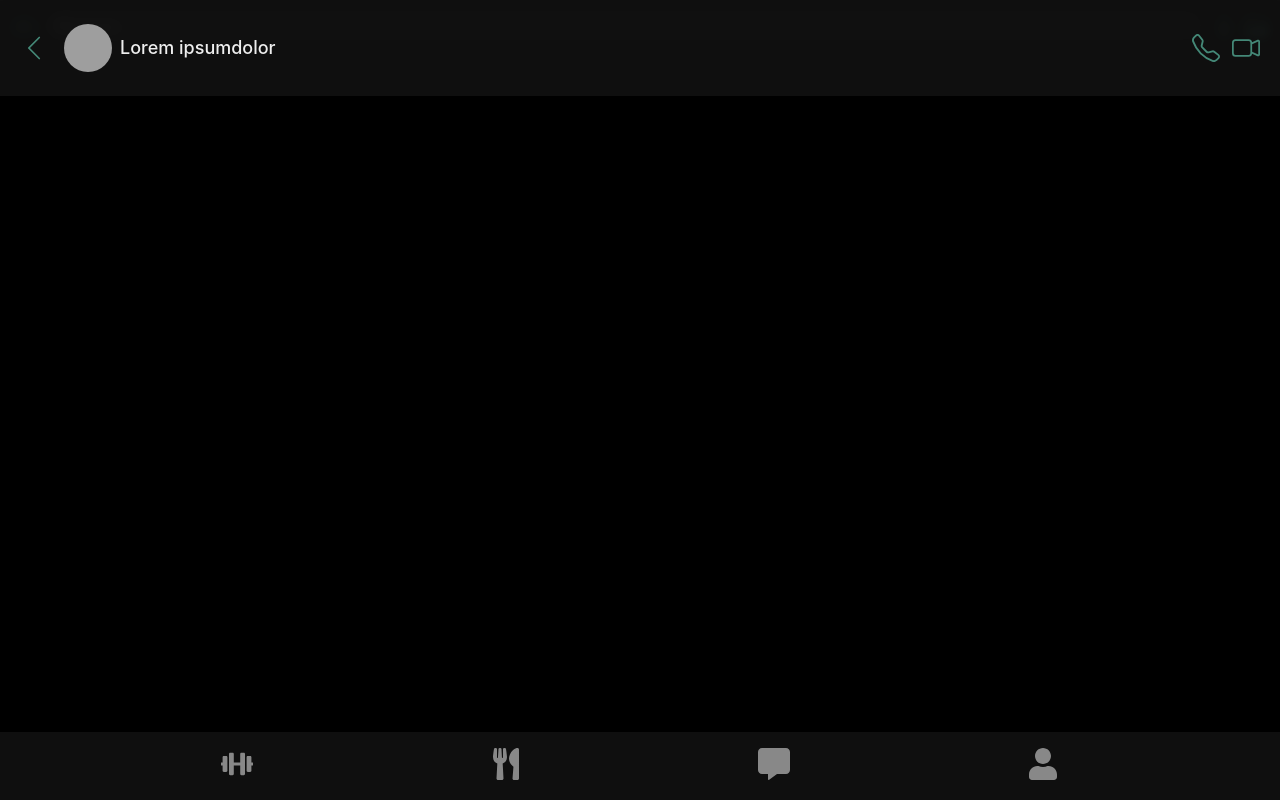
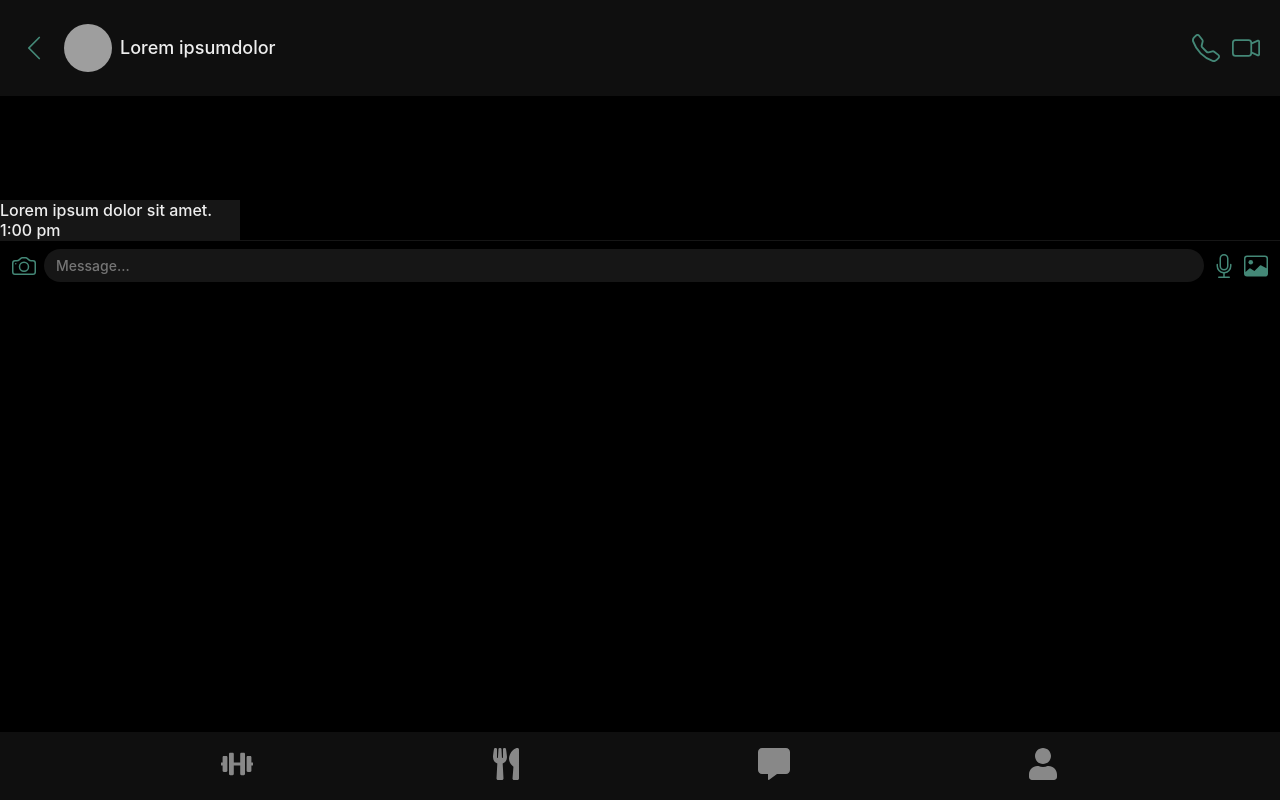
Before and after one commit to Arnav350/gojim, a React (Create React App) app: page /chat in a window 1280 px wide. Built offline with nearby package versions, Linux system fonts and the light colour scheme; grey boxes are pictures that could not be loaded.

Commit message:
worked on message

```diff
--- /dev/null
+++ b/src/components/Message.tsx
@@ -0,0 +1,26 @@
+import React from "react";
+
+function Message() {
+  return (
+    <div className="message">
+      {true && (
+        <div className="message__box">
+          <p className="message__text">Lorem ipsum dolor sit amet.</p>
+          <p className="message__date">1:00 pm</p>
+        </div>
+      )}
+      {false && (
+        <div className="message__box">
+          <img
+            src="https://picsum.photos/400"
+            alt=""
+            className="message__image"
+          />
+          <p className="message__date"></p>
+        </div>
+      )}
+    </div>
+  );
+}
+
+export default Message;
--- a/src/pages/Chat.css
+++ b/src/pages/Chat.css
@@ -66,3 +66,16 @@
   border-radius: 20px;
   font-size: 14px;
 }
+
+.chat__messages {
+  margin-top: 200px;
+}
+
+.message__box {
+  background-color: #161616;
+  width: 240px;
+}
+
+.message__text {}
+
+.message__date {}
--- a/src/pages/Chat.tsx
+++ b/src/pages/Chat.tsx
@@ -1,4 +1,5 @@
 import React from "react";
+import Message from "../components/Message";
 import {
   BsChevronLeft,
   BsTelephone,
@@ -29,7 +30,9 @@ function Chat() {
           <BsCameraVideo className="chat__nav" />
         </div>
       </div>
-      <div className="chat__messages"></div>
+      <div className="chat__messages">
+        <Message />
+      </div>
       <div className="chat__input">
         <BsCamera className="chat__icon" />
         <input type="text" placeholder="Message..." className="chat__text" />
```
